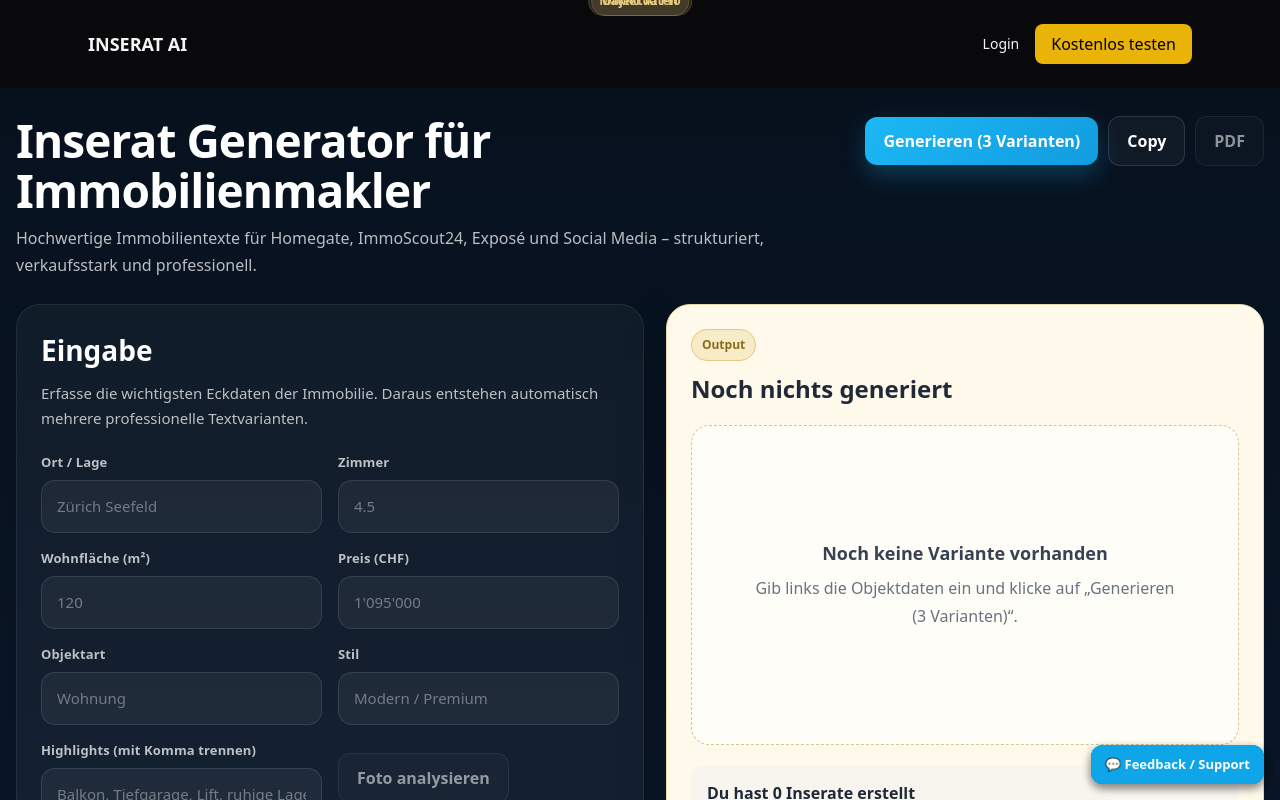
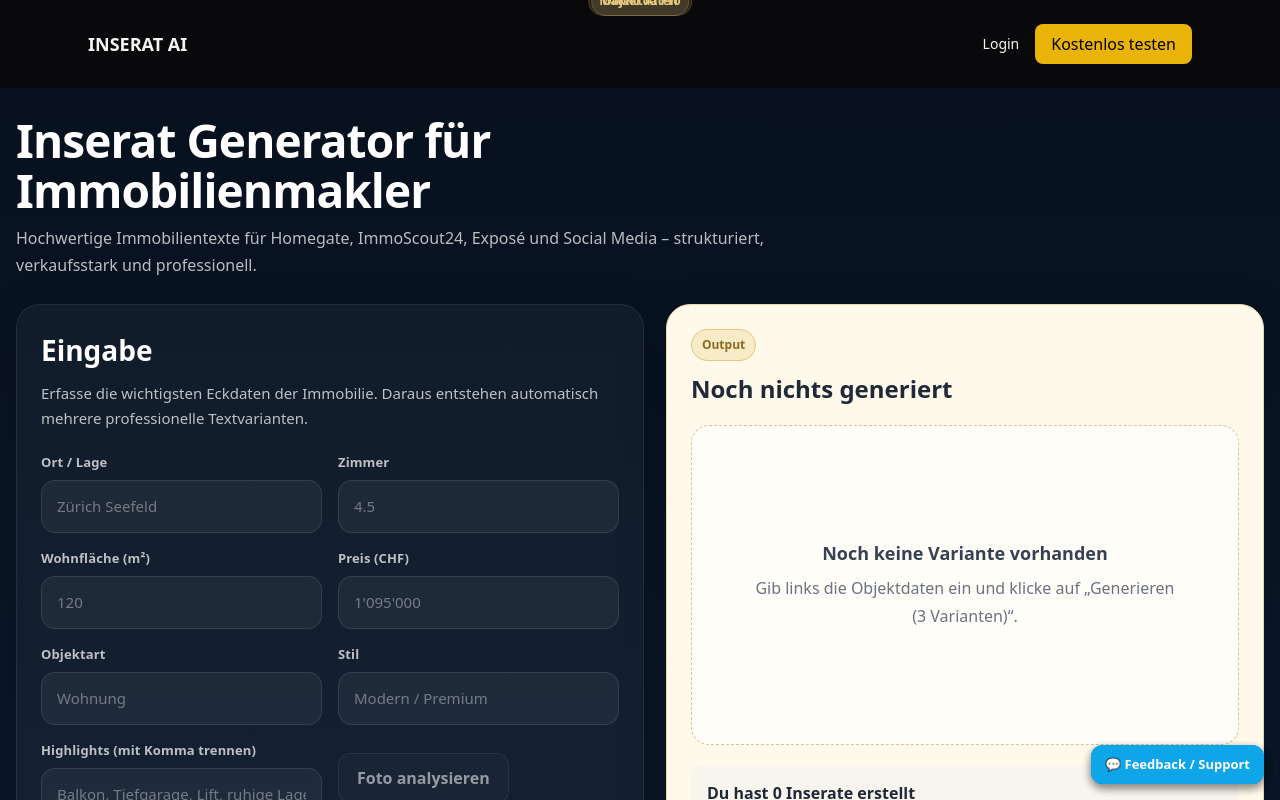
Before and after one commit to capizzijesse-commits/makler-plattform, a Next.js app: page /dashboard in a window 1280 px wide. Shown: the top 800 px of the page. Built offline with nearby package versions, Linux system fonts and the light colour scheme.

Commit message:
button inline

```diff
--- a/app/dashboard/page.tsx
+++ b/app/dashboard/page.tsx
@@ -458,34 +458,6 @@ await navigator.clipboard.writeText(fullText);
             </p>
           </div>
 
-          <div className="actions">
-            <button
-              onClick={generateText}
-              disabled={loading}
-              className="btn btn-primary"
-            >
-              {loading ? "Generiere..." : "Generieren (3 Varianten)"}
-            </button>
-
-      <button
-  className="btn btn-secondary"
-  onClick={async () => {
-    if (!current?.text) return;
-    await navigator.clipboard.writeText(current.text);
-    alert("Text kopiert");
-  }}
->
-  Copy
-</button>
-
-            <button
-              onClick={exportPdf}
-              disabled={!current}
-              className="btn btn-secondary"
-            >
-              PDF
-            </button>
-          </div>
         </div>
 
         <div className="grid">
@@ -606,6 +578,7 @@ autoComplete="off"
       cursor: "pointer",
     }}
   >
+    <div style={{ display: "flex", gap: "10px", marginTop: "10px" }}></div>
     Inserat generieren (3 Varianten)
   </button>
 
```
